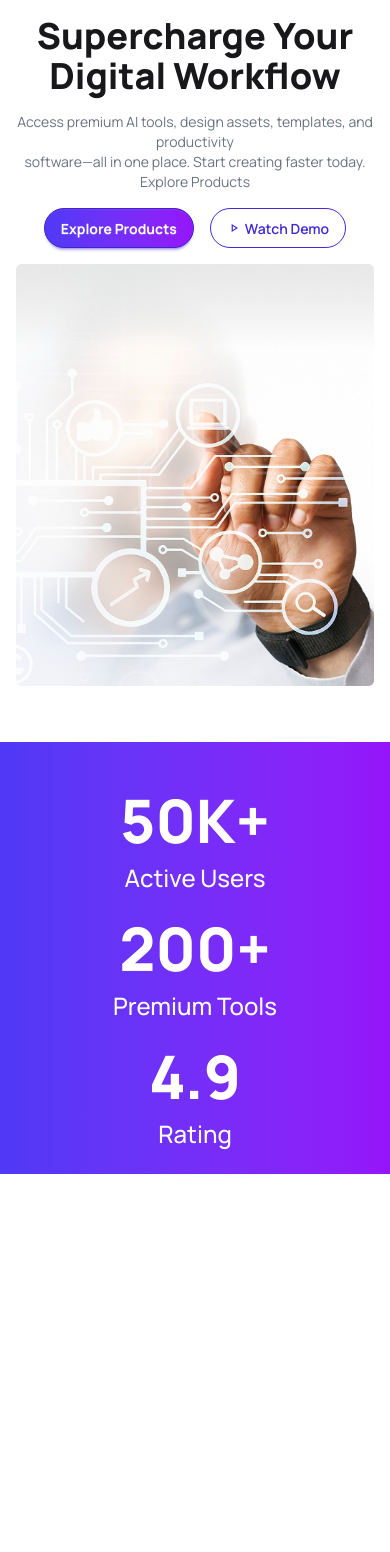
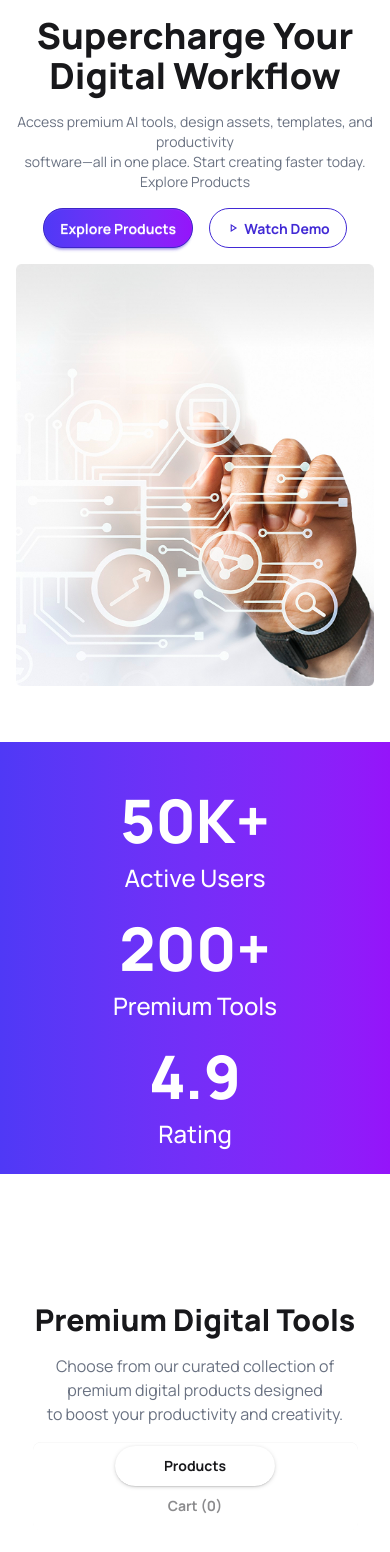
Before and after one commit to banabir4870/assignment-6, a React (Vite) app: page / in a window 390 px wide. Shown: the part 154-1706 px from the top of the page. Before the commit the page ends 1328 px from the top, so only its background shows below. Built offline with nearby package versions, Linux system fonts and the light colour scheme.

Commit message:
added tabs section and responsiveness

```diff
--- a/src/App.jsx
+++ b/src/App.jsx
@@ -3,6 +3,7 @@ import './App.css'
 import Banner from './Components/Banner/Banner'
 import Navbar from './Components/Navbar/Navbar'
 import Stats from './Components/Stats/Stats'
+import Tabs from './Components/Tabs/Tabs'
 
 function App() {
 
@@ -11,6 +12,7 @@ function App() {
     <Navbar/>
     <Banner/>
     <Stats/>
+    <Tabs/>
     </>
   )
 }
--- a/src/Components/Banner/Banner.jsx
+++ b/src/Components/Banner/Banner.jsx
@@ -12,7 +12,7 @@ const Banner = () => {
                 <p className='text-gray-500 text-sm md:text-lg lg:text-xl'>Access premium AI tools, design assets, templates, and productivity <br /> software—all in one place. Start creating faster today. <br /> Explore Products</p>
                 <div className='flex gap-4 items-center justify-center md:justify-start'>
                     <button className='btn btn-primary bg-linear-to-r from-[#4F39F6] to-[#9514FA] text-white rounded-full font-bold'>Explore Products</button>
-                    <button className='flex items-center gap-1 btn btn-outline btn-primary rounded-full'><MdOutlinePlayArrow />Watch Demo</button>
+                    <button className='flex items-center gap-1 btn btn-outline btn-primary rounded-full font-bold'><MdOutlinePlayArrow />Watch Demo</button>
                 </div>
 
             </div>
--- /dev/null
+++ b/src/Components/Tabs/Tabs.jsx
@@ -0,0 +1,18 @@
+import React from 'react';
+
+const Tabs = () => {
+    return (
+        <div className='w-10/12 mx-auto my-32 space-y-4'>
+            <div className='text-center space-y-4'>
+                <h2 className='text-3xl md:text-5xl font-extrabold'>Premium Digital Tools </h2>
+                <p className='text-gray-500'>Choose from our curated collection of premium digital products designed <br /> to boost your productivity and creativity.</p>
+            </div>
+            <div className="tabs tabs-box justify-center bg-transparent">
+                <input  type="radio" name="my_tabs_1" className={`tab rounded-full w-40 font-bold`} aria-label="Products" defaultChecked />
+                <input  type="radio" name="my_tabs_1" className={`tab rounded-full w-40 font-bold`} aria-label={`Cart (0)`} />
+            </div>
+        </div>
+    );
+};
+
+export default Tabs;
```
